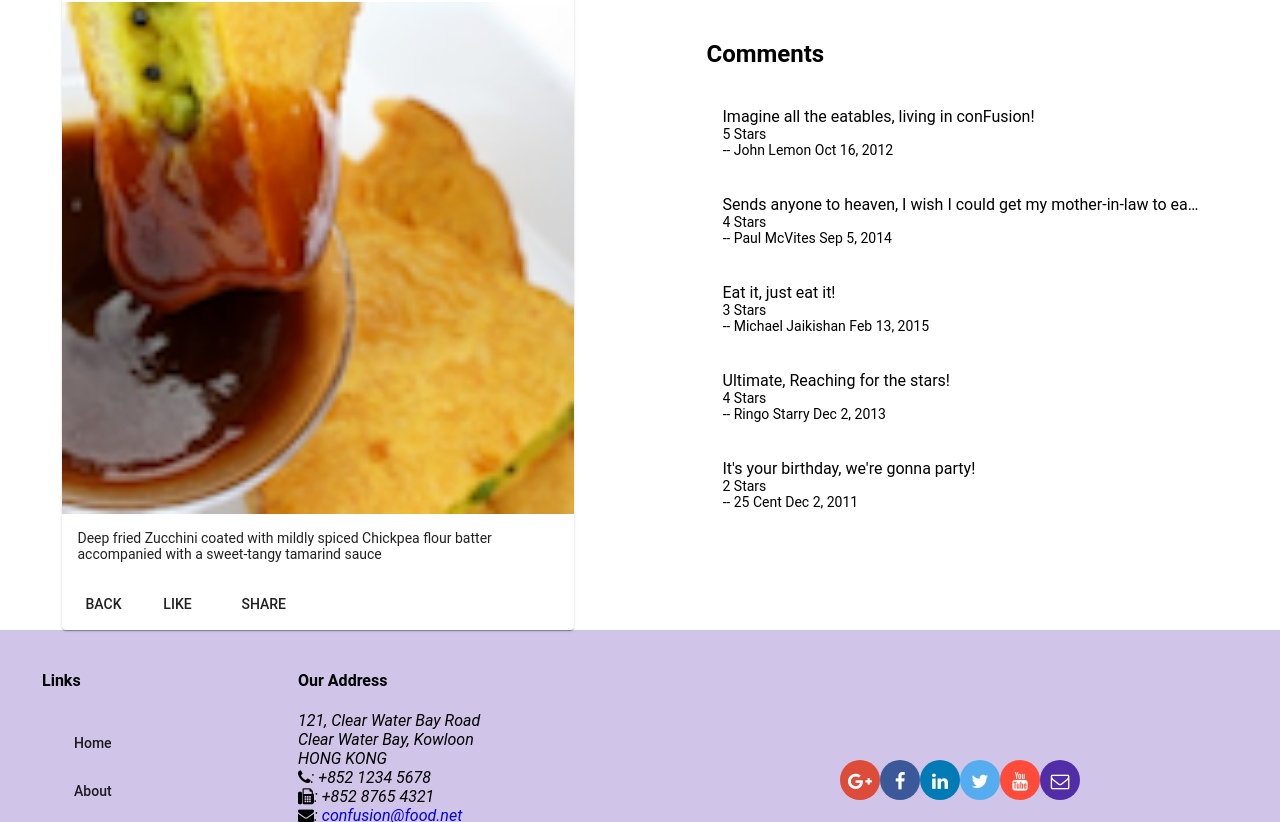
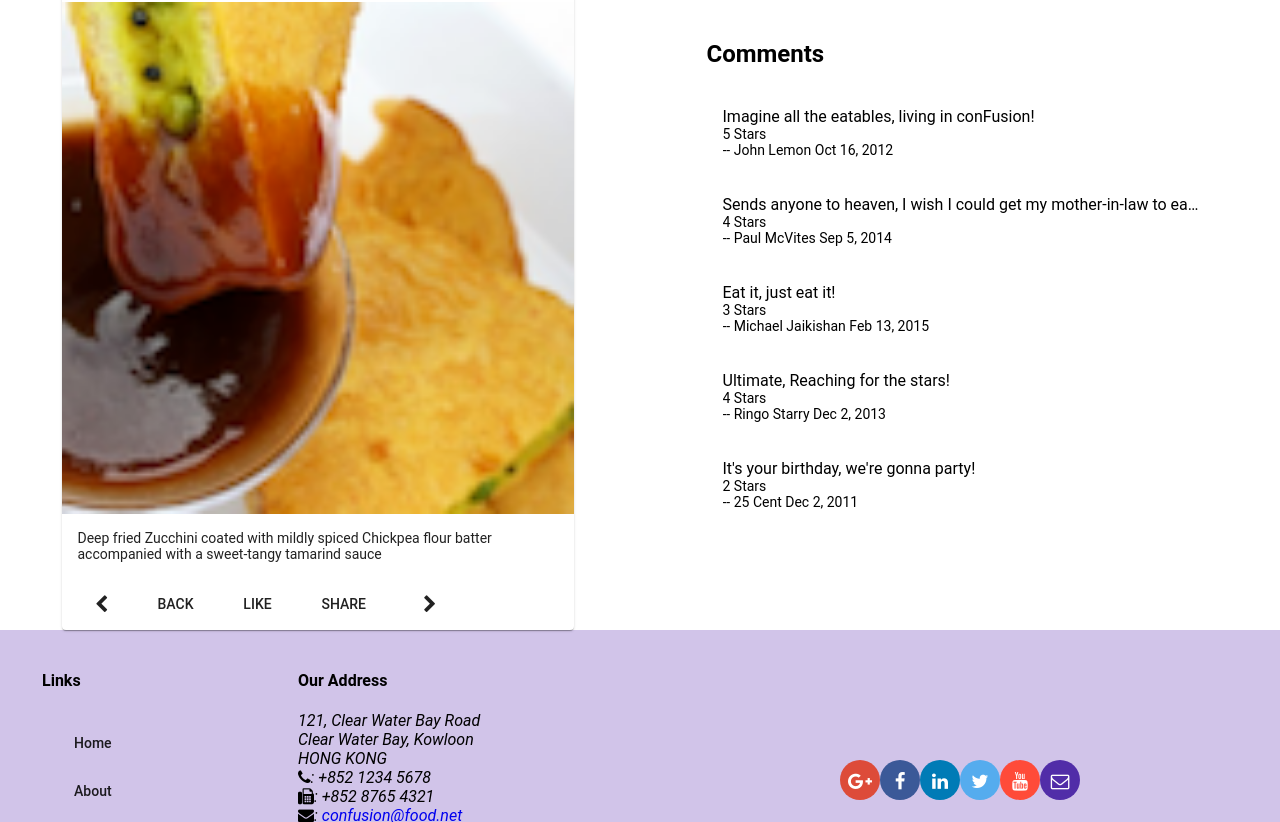
Before and after one commit to inevitableuser/conFusion, an Angular app: page /dishdetail/1 in a window 1280 px wide. Shown: the part 428-1250 px from the top of the page. Built offline with nearby package versions, Linux system fonts and the light colour scheme.

Commit message:
rxjs part 2

```diff
--- a/src/app/dishdetail/dishdetail.component.html
+++ b/src/app/dishdetail/dishdetail.component.html
@@ -1,8 +1,8 @@
 <div class="container" fxLayout="row" fxLayout.sm="column" fxLayout.xs="column"
     fxLayoutAlign.gt-md="space-around center" fxLayoutGap="10px" fxLayoutGap.xs="0">
 
-    <div fxFlex="40">
-        <mat-card *ngIf="dish">
+    <div fxFlex="40" *ngIf="dish">
+        <mat-card>
             <mat-card-header>
                 <mat-card-title>
                     <h3> {{dish.name | uppercase}} </h3>
@@ -15,17 +15,24 @@
                 <p>{{dish.description}}</p>
             </mat-card-content>
             <mat-card-actions>
+                <button mat-button [routerLink]="['/dishdetail',prev]">
+                    <span class="fa fa-chevron-left fa-lg"></span>
+                </button>
                 <button mat-button (click)="goBack()">BACK</button>
                 <button mat-button>LIKE</button>
                 <button mat-button>SHARE</button>
+                <span class="flex-spacer"></span>
+                <button mat-button [routerLink]="['/dishdetail',next]">
+                    <span class="fa fa-chevron-right fa-lg"></span>
+                </button>
             </mat-card-actions>
 
 
         </mat-card>
     </div>
 
-    <div fxFlex="40">
-        <mat-list *ngIf="dish">
+    <div fxFlex="40" *ngIf="dish">
+        <mat-list>
             <h2>Comments</h2>
             <mat-list-item *ngFor="let comment of dish.comments" class="matlist">
                 <p matLine>{{comment.comment}}</p>
--- a/src/app/dishdetail/dishdetail.component.ts
+++ b/src/app/dishdetail/dishdetail.component.ts
@@ -4,6 +4,8 @@
 import { ActivatedRoute, Params } from '@angular/router';
 import { Location } from '@angular/common';
 import { DishService } from '../services/dish.service';
+import { switchMap } from 'rxjs';
+
 @Component({
   selector: 'app-dishdetail',
   templateUrl: './dishdetail.component.html',
@@ -19,9 +21,23 @@
   constructor(private dishService: DishService, private route: ActivatedRoute, private location: Location) { }
 
   ngOnInit(): void {
-    let id = this.route.snapshot.params['id'];
-    this.dishService.getDish(id).
-      subscribe((dish) => this.dish = dish);
+
+    this.dishService.getDishIds()
+      .subscribe((dishIds) => this.dishIds = dishIds);
+
+    this.route.params.pipe(switchMap((params: Params) => this.dishService.getDish(params['id'])))
+      .subscribe((dish) => { this.dish = dish; this.setPrevNext(dish.id) });
+
+    // let id = this.route.snapshot.params['id'];
+    // this.dishService.getDish(id).
+    //   subscribe((dish) => this.dish = dish);
+
+  }
+
+  setPrevNext(dishId: string) {
+    const index = this.dishIds.indexOf(dishId);
+    this.prev = this.dishIds[(this.dishIds.length + index - 1) % this.dishIds.length];
+    this.next = this.dishIds[(this.dishIds.length + index + 1) % this.dishIds.length];
   }
 
   goBack(): void {
```
